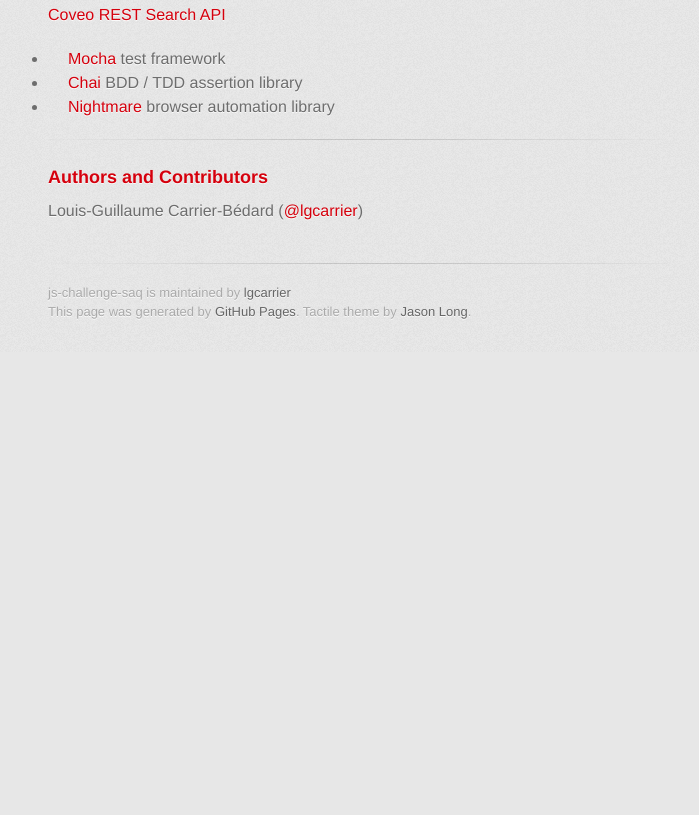
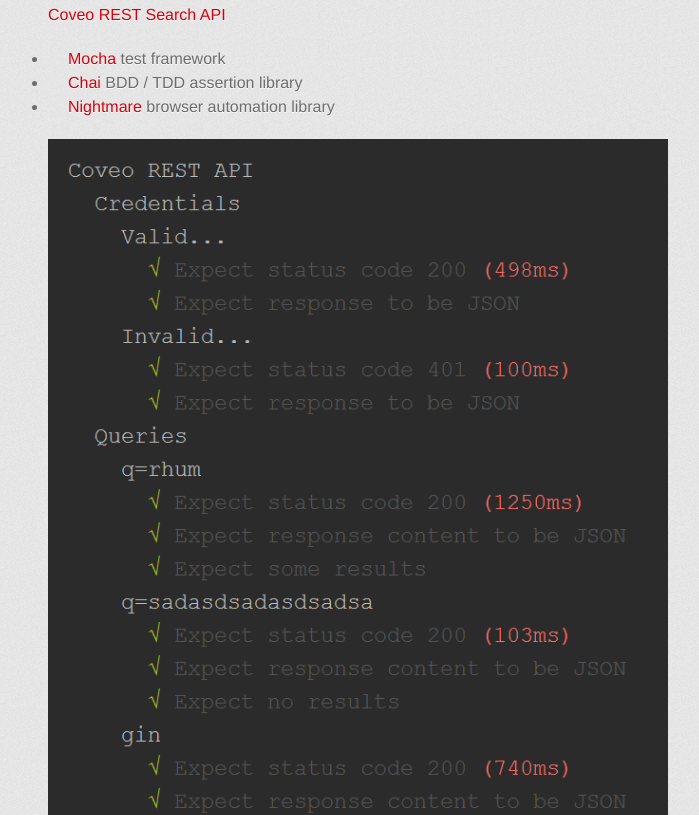
Before and after one commit to lgcarrier/js-challenge-saq, a plain HTML site: page index.html in a window 1280 px wide. Shown: the part 1837-2652 px from the top of the page, without its empty margins (282-981 px from the left). Before the commit the page ends 2189 px from the top, so only its background shows below. Drawn offline with Linux system fonts and the light colour scheme; a web font is replaced by a local one.

Commit message:
Create gh-pages branch via GitHub

```diff
--- a/index.html
+++ b/index.html
@@ -165,6 +165,8 @@
 <a href="http://www.nightmarejs.org/">Nightmare</a> browser automation library</li>
 </ul>
 
+<p><img src="images/js-challenge-saq-test.png" alt="Résultats des tests"></p>
+
 <hr>
 
 <h3>
```
Also changed, not shown: params.json (+1 -1 lines).
